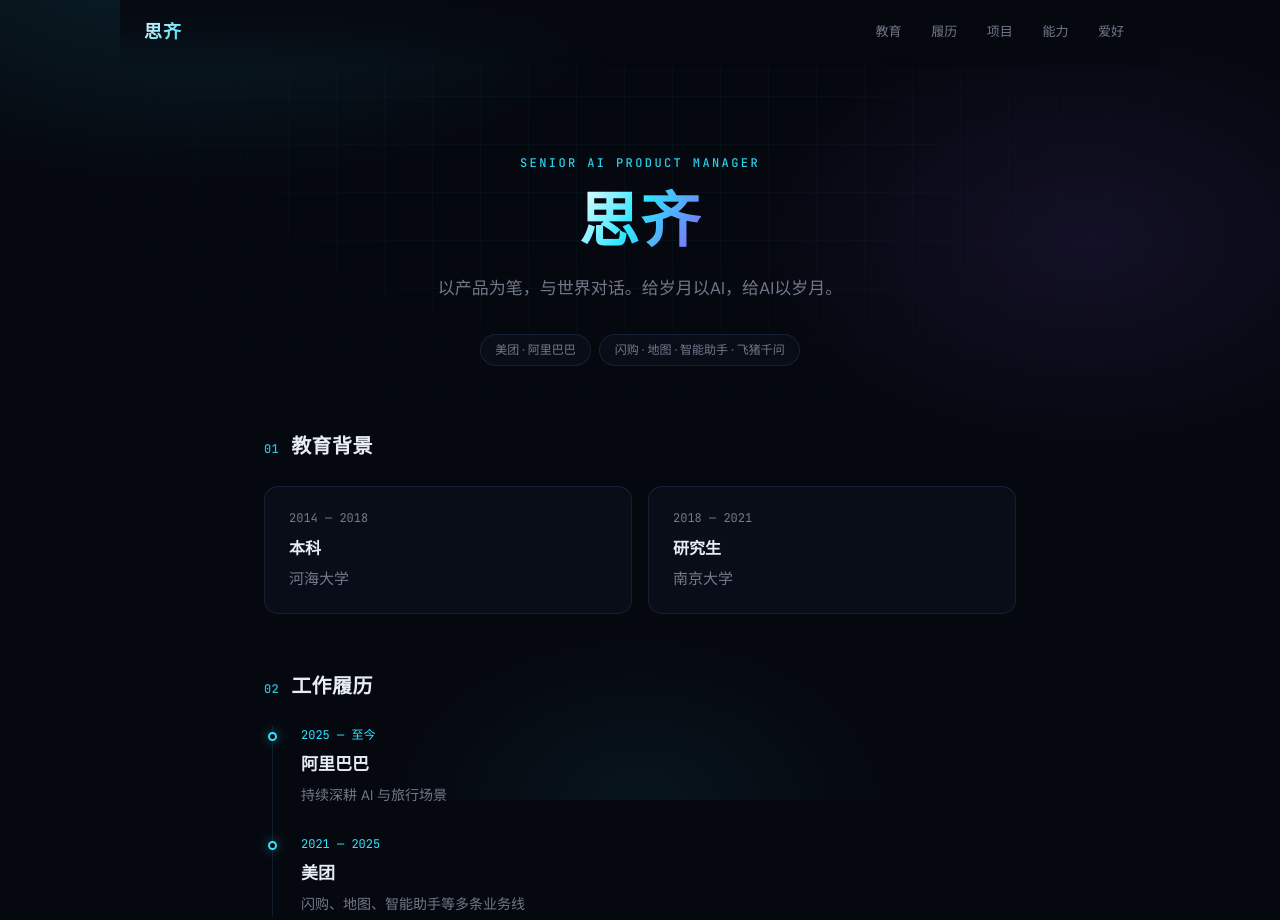
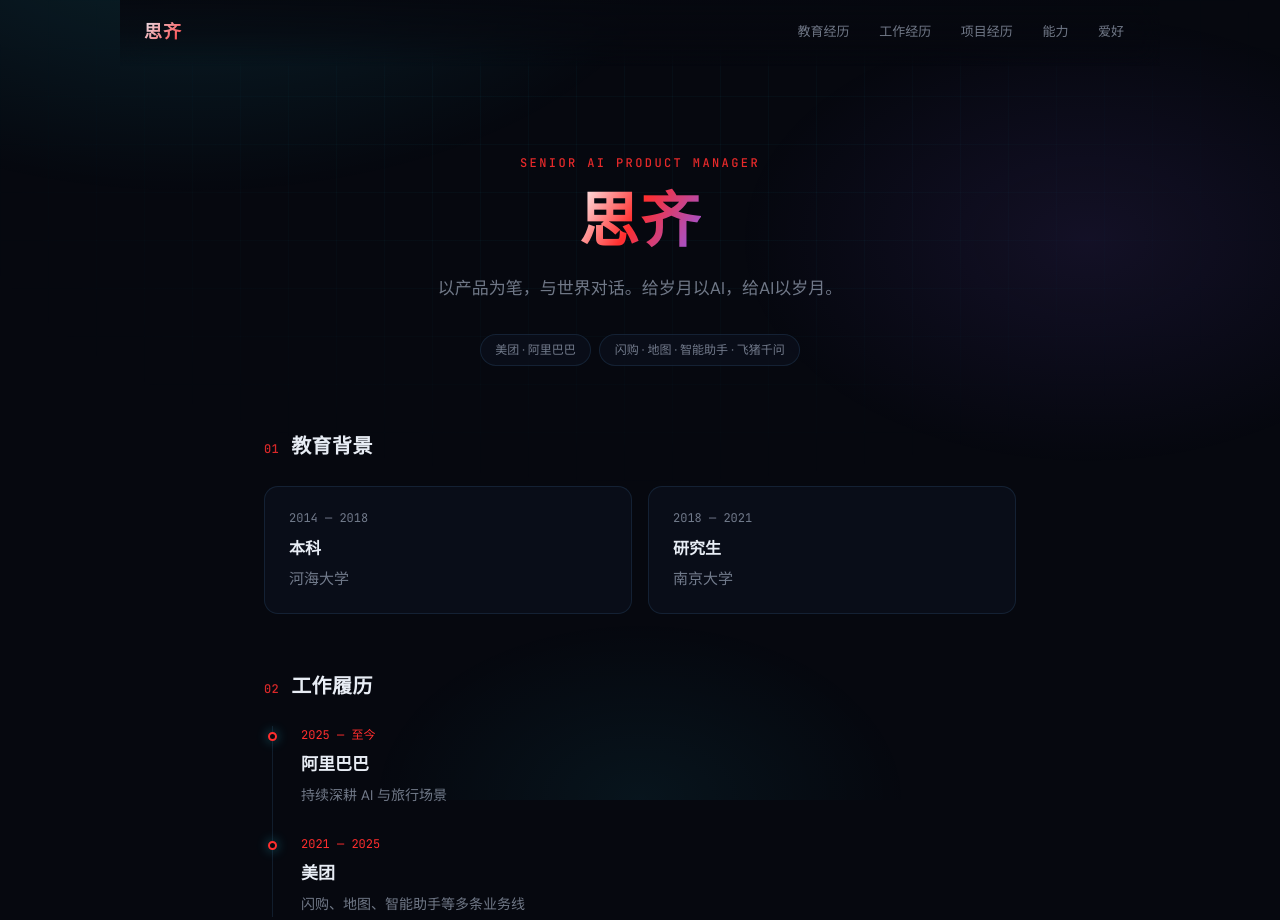
Before and after one commit to Fan-Renjun/git-tutorial, a plain HTML site: page index.html in a window 1280 px wide. Shown: the top 920 px of the page. Drawn offline with Linux system fonts and the light colour scheme.

Commit message:
feat:文案和颜色修改

```diff
--- a/index.html
+++ b/index.html
@@ -20,9 +20,9 @@
     <header class="site-header">
       <a class="logo" href="#">思齐</a>
       <nav class="nav">
-        <a href="#education">教育</a>
-        <a href="#work">履历</a>
-        <a href="#projects">项目</a>
+        <a href="#education">教育经历</a>
+        <a href="#work">工作经历</a>
+        <a href="#projects">项目经历</a>
         <a href="#skills">能力</a>
         <a href="#hobbies">爱好</a>
       </nav>
--- a/styles.css
+++ b/styles.css
@@ -6,7 +6,7 @@
   --border-strong: rgba(0, 212, 255, 0.35);
   --text: #e8edf5;
   --text-muted: rgba(200, 214, 235, 0.55);
-  --accent: #2ee6ff;
+  --accent: #ff2e2e;
   --accent-soft: rgba(46, 230, 255, 0.15);
   --accent-dim: rgba(46, 230, 255, 0.08);
   --violet: #8b5cf6;
```
